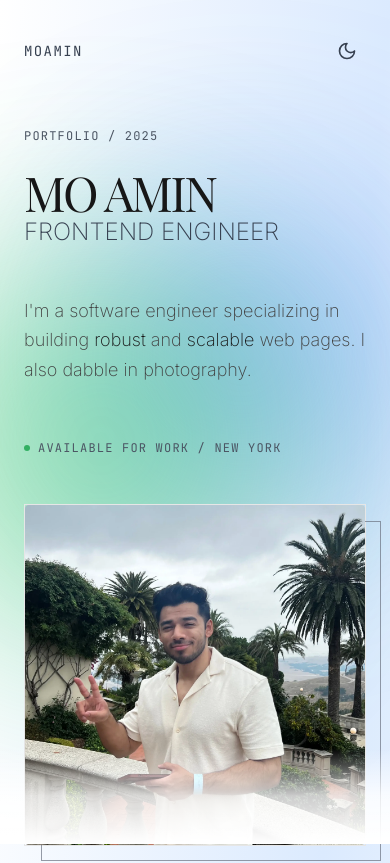
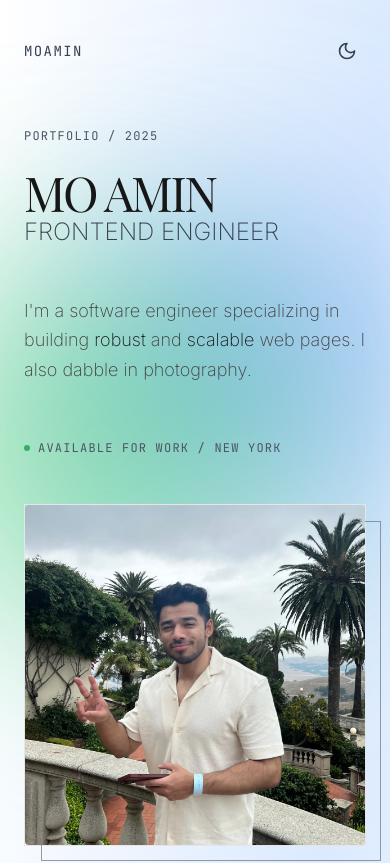
Before and after one commit to moamin95/min-port, a Next.js app: page / in a window 390 px wide. Shown: the top 863 px of the page. Built offline with nearby package versions, Linux system fonts and the light colour scheme; a web font is replaced by a local one.

Commit message:
removing scroll overlay for mobile

```diff
--- a/components/port.tsx
+++ b/components/port.tsx
@@ -93,7 +93,7 @@ const Port: React.FC = () => {
       />
 
       {/* Bottom Scroll Fade */}
-      <div className="fixed bottom-0 left-0 right-0 h-24 bg-gradient-to-t from-background via-background/80 to-transparent pointer-events-none z-40">
+      <div className="hidden lg:flex fixed bottom-0 left-0 right-0 h-24 bg-gradient-to-t from-background via-background/80 to-transparent pointer-events-none z-40">
         {showScrollIndicator && (
           <div className="absolute inset-0 flex items-center justify-center">
             <span className="text-neutral-600 dark:text-muted-foreground text-sm font-mono tracking-widest animate-bounce">
@@ -186,7 +186,7 @@ const Port: React.FC = () => {
                   src="/images/mopic.webp"
                   alt="Mo Amin"
                   fill
-                  className="object-cover dark:grayscale hover:filter-none"
+                  className="object-cover dark:grayscale group-hover:filter-none transition-all duration-300"
                   priority={true} // High priority
                   fetchPriority="high"
                   sizes="(max-width: 768px) 100vw, 50vw"
```
